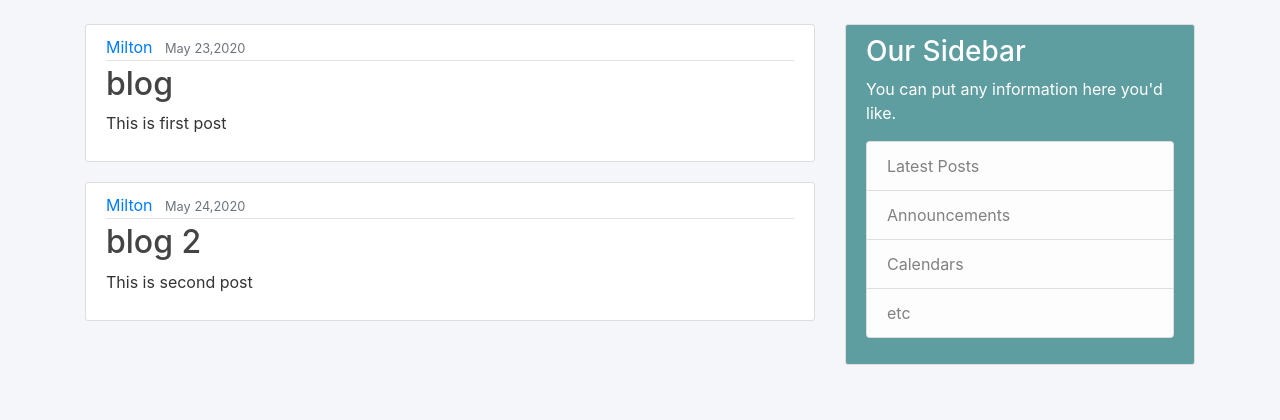
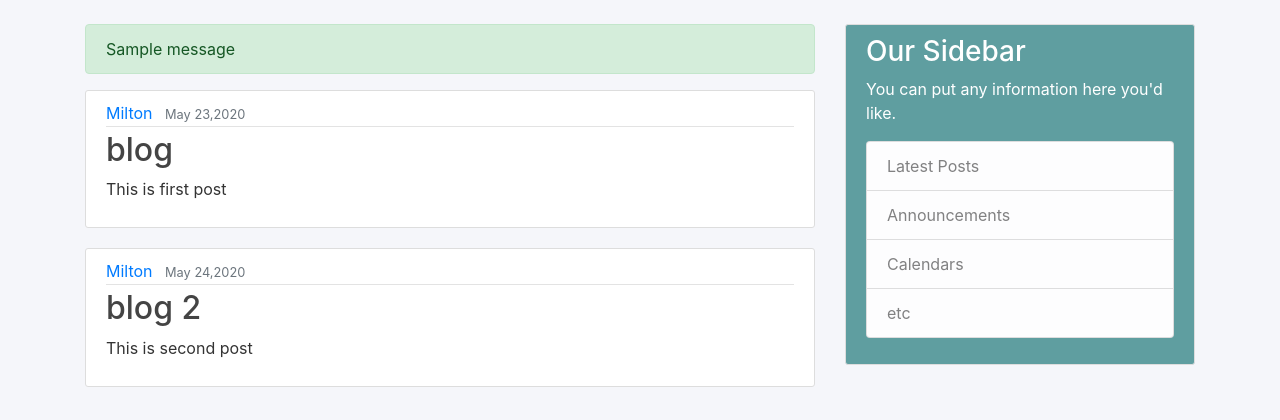
Before and after one commit to oumao/Social-media-like-twitter, a Flask app: page / in a window 1280 px wide. Shown: the part 56-476 px from the top of the page. Run offline with Flask 2, Linux system fonts and the light colour scheme; one stand-in notice (Sample message) is shown; some libraries are stand-ins or nearby versions.

Commit message:
form success validate message show code in main.py and layout.html file

```diff
--- a/main.py
+++ b/main.py
@@ -1,4 +1,4 @@
-from flask import Flask,render_template,url_for
+from flask import Flask,render_template,url_for,flash,redirect
 from form import RegistrationForm,LoginForm
 app = Flask(__name__)
 app.config['SECRET_KEY']='c32bb949a4350a4f3ab9b179fc44f79d'
@@ -25,9 +25,13 @@ def home():
 def about():
     return render_template('about.html',title='About')
 
-@app.route('/register')
+@app.route('/register',methods=['GET','POST'])
 def register():
     form = RegistrationForm()
+    if form.validate_on_submit():
+        flash(f"Account created for {form.username.data}!!",'success')#eikhane flash ar 2nd parameter ta hossce category ar flash bootstrap class support kore tai eikhane bootstrap ar success class diya hoise jate success ar color show kore.eikhane waring,error class o diya jaito but eikhane jehtu condition holo success ar tai success diya hoise
+
+        return redirect(url_for('home'))
     return render_template('register.html',title='Register', form=form)
 @app.route('/login')
 def login():
--- a/templates/layout.html
+++ b/templates/layout.html
@@ -38,6 +38,15 @@
     <main role="main" class="container">
     <div class="row">
     <div class="col-md-8">
+      {% with message=get_flashed_messages(with_categories=true) %} <!--get_flashded_message ei function flash ar message dhore -->
+      {% if message %}
+        {% for category,message in message %} <!--eikhane category te asbe bootstrap class ar nam ar message a asbe message-->
+          <div class="alert alert-{{ category }}">
+              {{ message }}
+          </div>
+        {% endfor %}
+      {% endif %}
+      {% endwith %}
       {% block content %}{% endblock %}
     </div>
     <div class="col-md-4">
```
